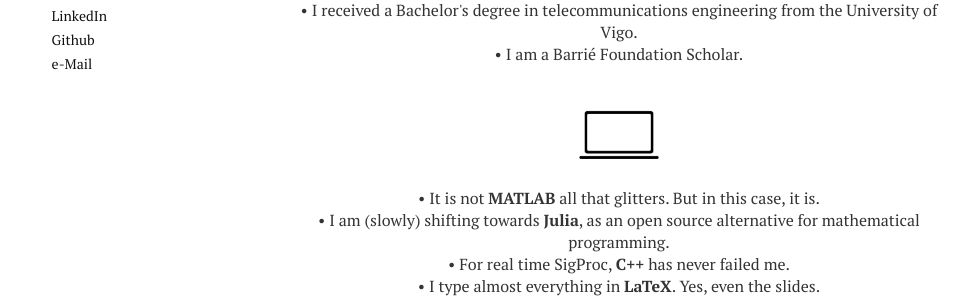
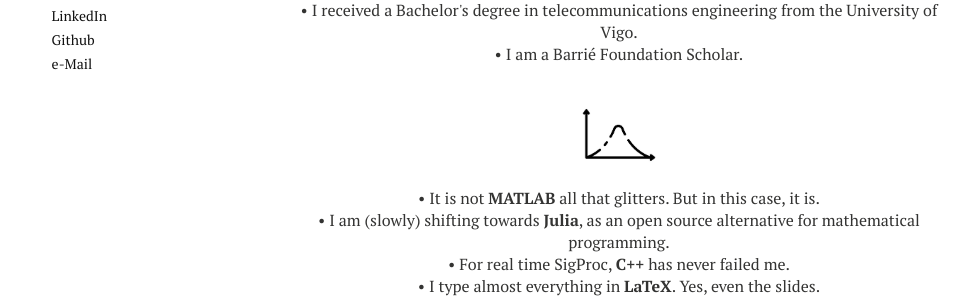
Before and after one commit to sf219/sfweb, a Jekyll site: the page built from cv.md, in a window 1280 px wide. Shown: the part 441-740 px from the top of the page, without its empty margins (21-991 px from the left). Built offline with Jekyll 4.4.1, drawn with Linux system fonts in a browser that asks for light colours; nearby versions of some CDN libraries.

Commit message:
Update cv.html

```diff
--- a/_layouts/cv.html
+++ b/_layouts/cv.html
@@ -58,7 +58,7 @@
       <p align="center" class="bottom-three">&#8226 I am a Barrié Foundation Scholar.</p>
 
 
-    <p align="center" class=bottom-small><img src="{{ site.url }}/images/CV/computer2.png" alt="Computer Skills" width="80" height="80"></p>
+    <p align="center" class=bottom-small><img src="{{ site.url }}/images/CV/gauss.jpg" alt="Computer Skills" width="80" height="80"></p>
 
       <p align="center">&#8226 It is not <strong>MATLAB</strong> all that glitters. But in this case, it is.</p>
       <p align="center">&#8226 I am (slowly) shifting towards <strong>Julia</strong>, as an open source alternative for mathematical programming.</p>
```
